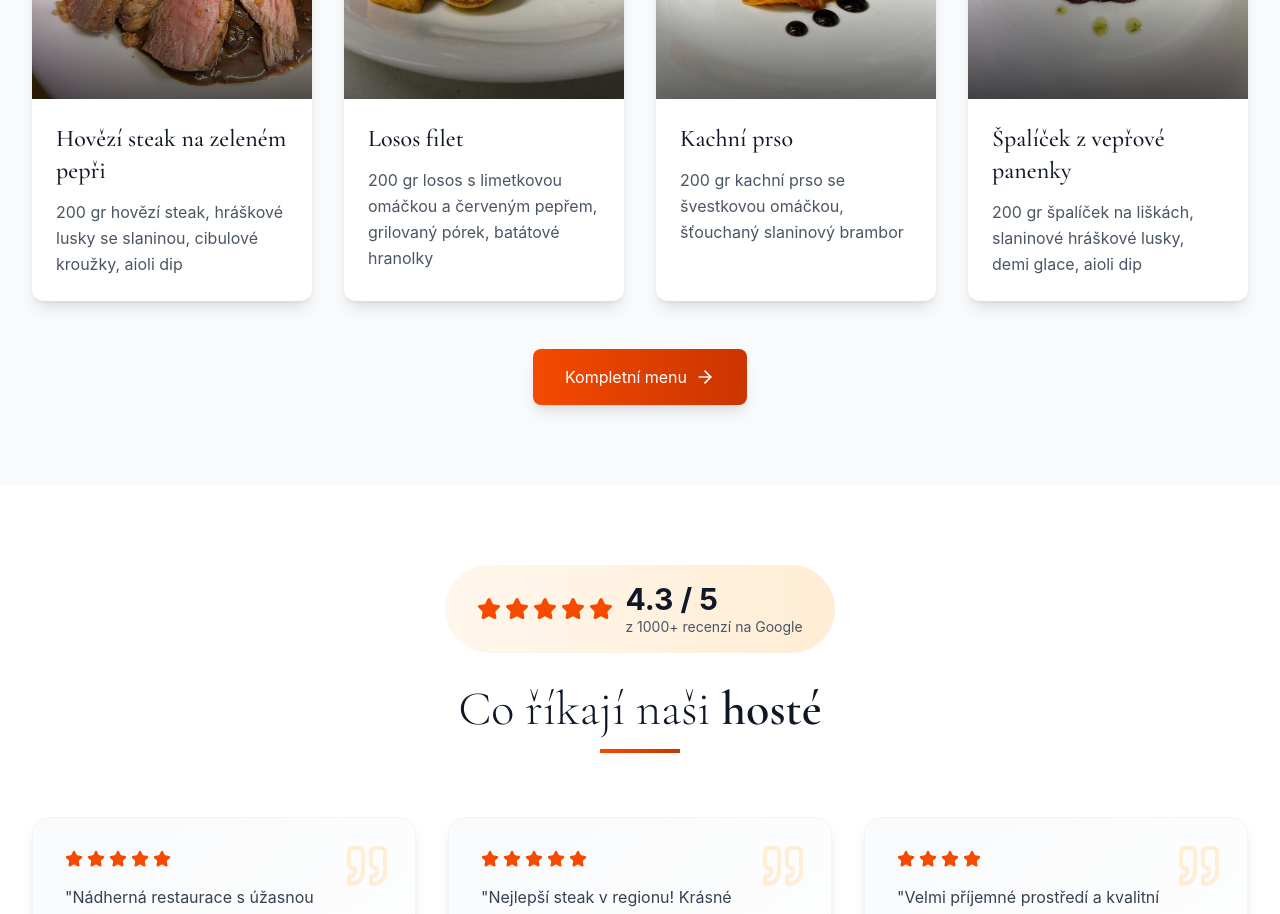
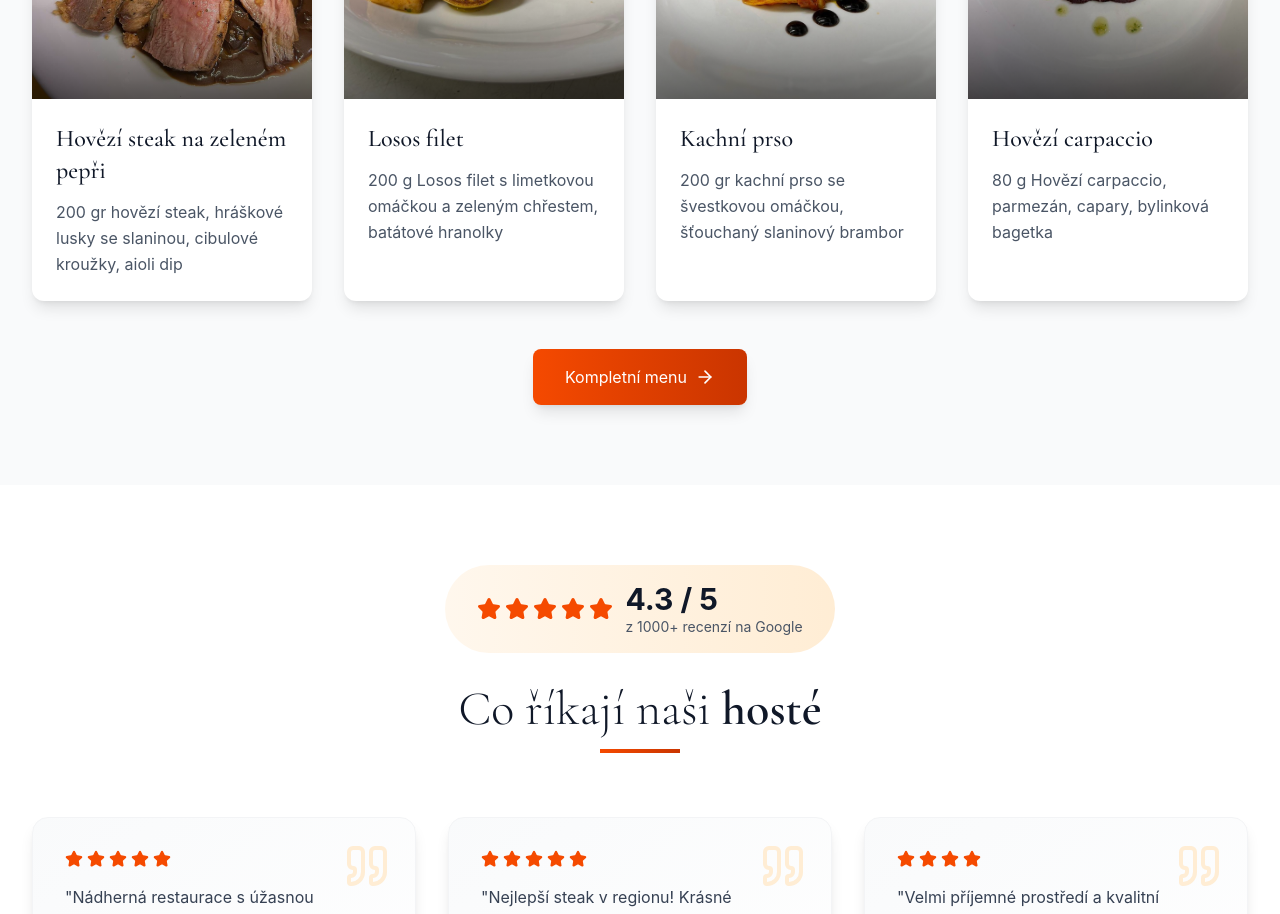
Before and after one commit to mesconliska-maker/Z-meck-restaurace, a React (Vite) app: page / in a window 1280 px wide. Shown: the part 3080-3994 px from the top of the page. Built offline with nearby package versions, Linux system fonts and the light colour scheme; no server answers.

Commit message:
Update MenuPreview.tsx

```diff
--- a/src/app/components/MenuPreview.tsx
+++ b/src/app/components/MenuPreview.tsx
@@ -11,7 +11,7 @@ const menuItems = [
   {
     id: 2,
     name: "Losos filet",
-    description: "200 gr losos s limetkovou omáčkou a červeným pepřem, grilovaný pórek, batátové hranolky",
+    description: "200 g Losos filet s limetkovou omáčkou a zeleným chřestem, batátové hranolky",
     image: "/jidlo18.jpeg"
   },
   {
@@ -22,8 +22,8 @@ const menuItems = [
   },
   {
     id: 4,
-    name: "Špalíček z vepřové panenky",
-    description: "200 gr špalíček na liškách, slaninové hráškové lusky, demi glace, aioli dip",
+    name: "Hovězí carpaccio",
+    description: "80 g Hovězí carpaccio, parmezán, capary, bylinková bagetka",
     image: "/jidlo14.jpeg"
   }
 ];
```
